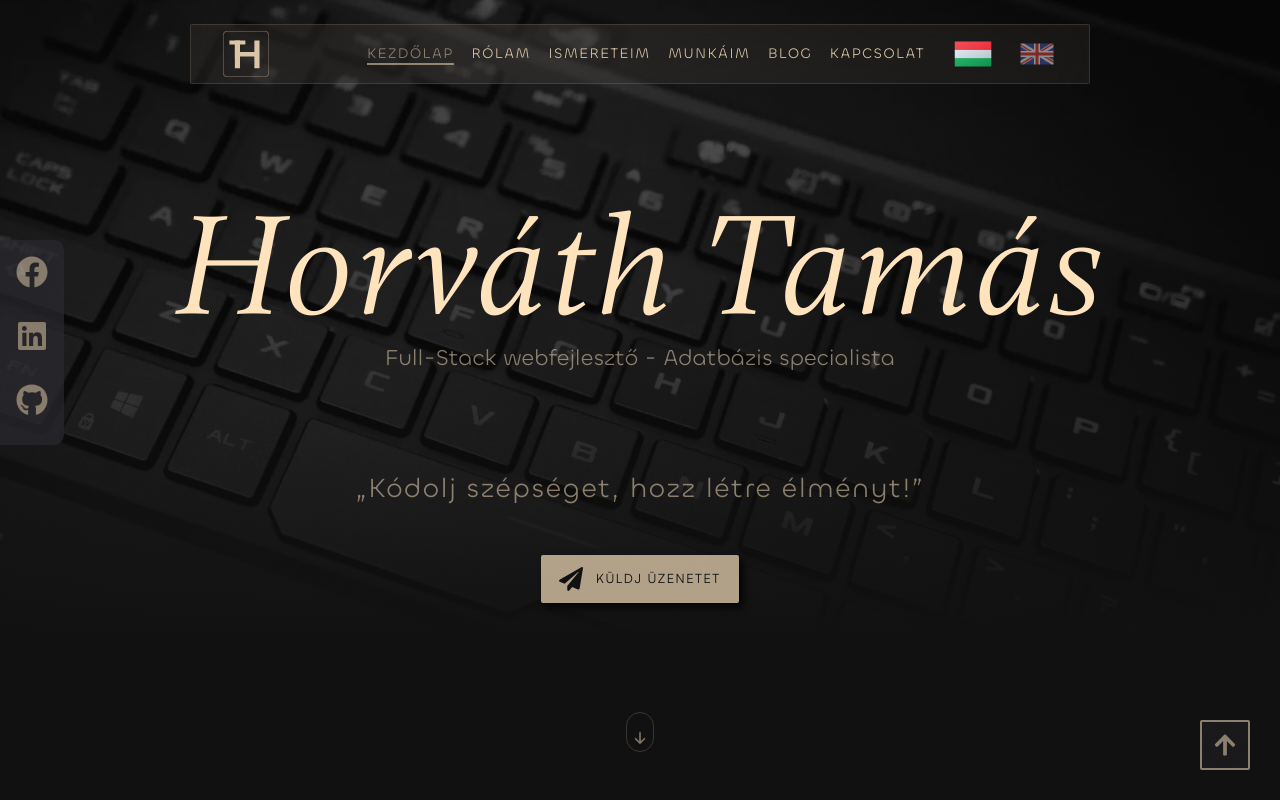
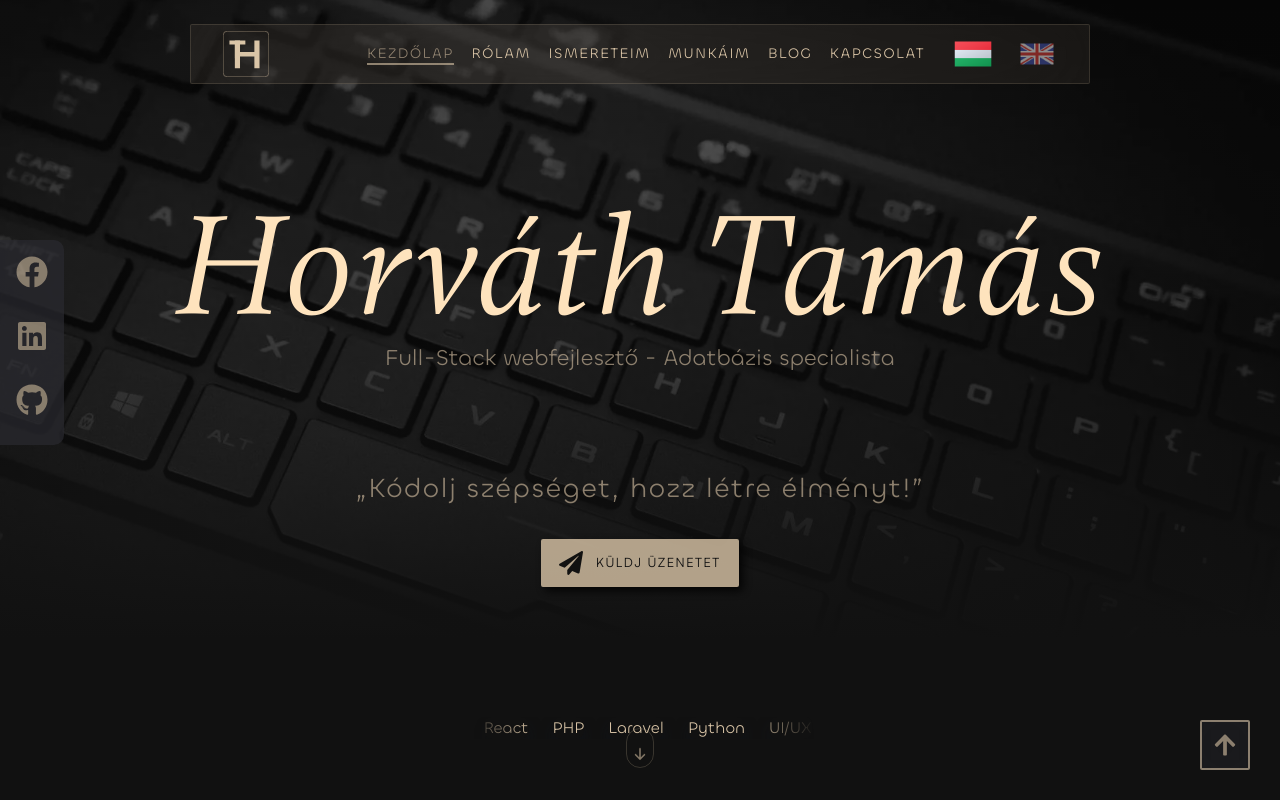
Before and after one commit to Thomas-Horvath/portfolio-new-designe, a React (Create React App) app: page / in a window 1280 px wide. Shown: the top 800 px of the page. Built offline with nearby package versions, Linux system fonts and the light colour scheme.

Commit message:
scrolling text

```diff
--- a/src/components/ScrollText/ScrollText.jsx
+++ /dev/null
@@ -1,61 +0,0 @@
-import React from 'react';
-import { useSpring, animated } from '@react-spring/web';
-
-const ScrollingText = () => {
-  const words = ['PHP', 'Python', 'JavaScript', 'CSS', 'SQL'];
-
-  // Animáció, ami folyamatosan mozgatja a szöveget balra
-  const animation = useSpring({
-    from: { transform: 'translateX(100%)' }, // Kezdés a jobb szélen
-    to: { transform: 'translateX(-100%)' },  // Mozgás balra
-    loop: true, // Végtelen ciklus
-    config: { duration: 5000 }, // Animáció sebessége
-  });
-
-  return (
-    <div
-      style={{
-        overflow: 'hidden',
-        backgroundColor: '#333',
-        padding: '10px 0',
-        width: '100%',
-      }}
-    >
-      <animated.div
-        style={{
-          ...animation,
-          display: 'flex',
-          whiteSpace: 'nowrap',
-        }}
-      >
-        {words.map((word, index) => (
-          <span
-            key={index}
-            style={{
-              color: 'white',
-              fontSize: '1.5rem',
-              padding: '0 20px',
-            }}
-          >
-            {word}
-          </span>
-        ))}
-        {/* Ismétlődő szavak */}
-        {words.map((word, index) => (
-          <span
-            key={index + words.length}
-            style={{
-              color: 'white',
-              fontSize: '1.5rem',
-              padding: '0 20px',
-            }}
-          >
-            {word}
-          </span>
-        ))}
-      </animated.div>
-    </div>
-  );
-};
-
-export default ScrollingText;
--- a/src/pages/Home/Home.jsx
+++ b/src/pages/Home/Home.jsx
@@ -1,18 +1,46 @@
 
-import React, { useContext } from 'react';
+import React, { useContext, useEffect } from 'react';
 import { Link } from 'react-router-dom';
 import { HashLink } from 'react-router-hash-link';
 import { LanguageContext } from '../../contexts/LanguageContext';
 import { motion } from 'framer-motion';
 import { FaFacebook, FaLinkedin, FaGithub, FaPaperPlane } from "react-icons/fa";
 import { BsArrowDownShort } from "react-icons/bs";
-import ScrollingText from '../../components/ScrollText/ScrollText';
+
 
 const Home = () => {
   const { translations } = useContext(LanguageContext);
 
 
 
+  useEffect(() => {
+    const scrollers = document.querySelectorAll(".scroller");
+    // If a user hasn't opted in for recuded motion, then we add the animation
+    if (!window.matchMedia("(prefers-reduced-motion: reduce)").matches) {
+      addAnimation();
+    }
+
+    function addAnimation() {
+      scrollers.forEach((scroller) => {
+        // add data-animated="true" to every `.scroller` on the page
+        scroller.setAttribute("data-animated", true);
+
+        // Make an array from the elements within `.scroller-inner`
+        const scrollerInner = scroller.querySelector(".scroller__inner");
+        const scrollerContent = Array.from(scrollerInner.children);
+
+        // For each item in the array, clone it
+        // add aria-hidden to it
+        // add it into the `.scroller-inner`
+        scrollerContent.forEach((item) => {
+          const duplicatedItem = item.cloneNode(true);
+          duplicatedItem.setAttribute("aria-hidden", true);
+          scrollerInner.appendChild(duplicatedItem);
+        });
+      });
+    }
+
+  }, [])
 
 
 
@@ -110,9 +138,18 @@ const Home = () => {
           </HashLink>
         </motion.div>
 
-
-        {/* <ScrollingText /> */}
-
+        <div className="scroller" data-speed="fast">
+          <ul className="tag-list scroller__inner">
+            <li>HTML</li>
+            <li>CSS</li>
+            <li>JS</li>
+            <li>React</li>
+            <li>PHP</li>
+            <li>Laravel</li>
+            <li>Python</li>
+            <li>UI/UX</li>
+          </ul>
+        </div>
 
         <div className="home-social-media">
           <Link
--- a/src/scss/_home.scss
+++ b/src/scss/_home.scss
@@ -1,3 +1,80 @@
+.scroller {
+    max-width: 350px;
+    position: absolute;
+    bottom: 3.8rem;
+}
+
+.scroller__inner {
+    // padding-block: 1rem;
+    display: flex;
+    flex-wrap: wrap;
+    gap: 1.5rem;
+}
+
+.scroller[data-animated="true"] {
+    overflow: hidden;
+    -webkit-mask: linear-gradient(90deg,
+            transparent,
+            white 20%,
+            white 80%,
+            transparent);
+    mask: linear-gradient(90deg, transparent, white 20%, white 80%, transparent);
+}
+
+.scroller[data-animated="true"] .scroller__inner {
+    width: max-content;
+    flex-wrap: nowrap;
+    animation: scroll var(--_animation-duration, 40s) var(--_animation-direction, forwards) linear infinite;
+}
+
+.scroller[data-direction="right"] {
+    --_animation-direction: reverse;
+}
+
+.scroller[data-direction="left"] {
+    --_animation-direction: forwards;
+}
+
+.scroller[data-speed="fast"] {
+    --_animation-duration: 50s;
+}
+
+.scroller[data-speed="slow"] {
+    --_animation-duration: 60s;
+}
+
+@keyframes scroll {
+    to {
+        transform: translate(calc(-50% - 0.5rem));
+    }
+}
+
+/* general styles */
+
+:root {
+    --clr-neutral-100: hsl(0, 0%, 100%);
+    --clr-primary-100: hsl(205, 15%, 58%);
+    --clr-primary-400: hsl(215, 25%, 27%);
+    --clr-primary-800: hsl(217, 33%, 17%);
+    --clr-primary-900: hsl(218, 33%, 9%);
+}
+
+.tag-list {
+    margin: 0;
+    padding-inline: 0;
+    list-style: none;
+}
+
+.tag-list li {
+    // padding: 1rem;
+    // background: var(--clr-primary-400);
+    color: $main-color;
+    border-radius: 0.5rem;
+    box-shadow: 0 0.5rem 1rem -0.25rem var(--clr-primary-900);
+}
+
+//*----------------------------------------------------------------
+
 .home {
     background: $bg-linear-gradient;
     display: flex;
@@ -5,7 +82,7 @@
     justify-content: center;
     align-items: center;
     text-align: center;
-    padding: 1rem 1rem 0 1rem;
+    padding: 1rem 0;
     height: 100vh;
     position: relative;
     padding-bottom: 4rem;
@@ -18,7 +95,7 @@
         font-weight: 400;
         letter-spacing: .1rem;
         line-height: 5rem;
-        margin: 5rem 0 1rem;
+        margin: 6rem 0 1rem;
         position: relative;
         opacity: 0;
         color: $main-color-8;
@@ -90,11 +167,21 @@
         position: relative;
         animation-delay: .2s;
         opacity: 0;
+        padding: 0 1rem;
     }
 
     &-btn {
         position: relative;
+        margin-bottom: 2rem;
     }
+
+    .scrolling-text {
+        display: block;
+        height: 1.4rem;
+        width: 100%;
+        background-color: $main-color-2;
+    }
+
 
     .home-down-arrow {
         position: absolute;
--- a/src/scss/_mediaQueries.scss
+++ b/src/scss/_mediaQueries.scss
@@ -53,7 +53,7 @@
         }
 
         h3 {
-            margin-bottom: 3rem;
+            margin-bottom: 2rem;
         }
 
         .home-paragraph:nth-child(2) {
@@ -61,7 +61,7 @@
         }
 
         .home-down-arrow {
-            bottom: 3rem;
+            bottom: 2rem;
         }
     }
 
--- a/src/styles/index.css
+++ b/src/styles/index.css
@@ -372,6 +372,72 @@ a,
   visibility: visible;
 }
 
+.scroller {
+  max-width: 350px;
+  position: absolute;
+  bottom: 3.8rem;
+}
+
+.scroller__inner {
+  display: flex;
+  flex-wrap: wrap;
+  gap: 1.5rem;
+}
+
+.scroller[data-animated=true] {
+  overflow: hidden;
+  -webkit-mask: linear-gradient(90deg, transparent, white 20%, white 80%, transparent);
+  mask: linear-gradient(90deg, transparent, white 20%, white 80%, transparent);
+}
+
+.scroller[data-animated=true] .scroller__inner {
+  width: max-content;
+  flex-wrap: nowrap;
+  animation: scroll var(--_animation-duration, 40s) var(--_animation-direction, forwards) linear infinite;
+}
+
+.scroller[data-direction=right] {
+  --_animation-direction: reverse;
+}
+
+.scroller[data-direction=left] {
+  --_animation-direction: forwards;
+}
+
+.scroller[data-speed=fast] {
+  --_animation-duration: 50s;
+}
+
+.scroller[data-speed=slow] {
+  --_animation-duration: 60s;
+}
+
+@keyframes scroll {
+  to {
+    transform: translate(calc(-50% - 0.5rem));
+  }
+}
+/* general styles */
+:root {
+  --clr-neutral-100: hsl(0, 0%, 100%);
+  --clr-primary-100: hsl(205, 15%, 58%);
+  --clr-primary-400: hsl(215, 25%, 27%);
+  --clr-primary-800: hsl(217, 33%, 17%);
+  --clr-primary-900: hsl(218, 33%, 9%);
+}
+
+.tag-list {
+  margin: 0;
+  padding-inline: 0;
+  list-style: none;
+}
+
+.tag-list li {
+  color: #dac5a7;
+  border-radius: 0.5rem;
+  box-shadow: 0 0.5rem 1rem -0.25rem var(--clr-primary-900);
+}
+
 .home {
   background: linear-gradient(rgba(10, 10, 10, 0.6), rgba(10, 10, 10, 0.75), rgb(17, 17, 17) 80%), url(../assets/img/BG-gray.webp) center/cover;
   display: flex;
@@ -379,7 +445,7 @@ a,
   justify-content: center;
   align-items: center;
   text-align: center;
-  padding: 1rem 1rem 0 1rem;
+  padding: 1rem 0;
   height: 100vh;
   position: relative;
   padding-bottom: 4rem;
@@ -390,7 +456,7 @@ a,
   font-weight: 400;
   letter-spacing: 0.1rem;
   line-height: 5rem;
-  margin: 5rem 0 1rem;
+  margin: 6rem 0 1rem;
   position: relative;
   opacity: 0;
   color: #fee3bd;
@@ -427,9 +493,17 @@ a,
   position: relative;
   animation-delay: 0.2s;
   opacity: 0;
+  padding: 0 1rem;
 }
 .home-btn {
   position: relative;
+  margin-bottom: 2rem;
+}
+.home .scrolling-text {
+  display: block;
+  height: 1.4rem;
+  width: 100%;
+  background-color: rgba(218, 197, 167, 0.2);
 }
 .home .home-down-arrow {
   position: absolute;
@@ -1673,13 +1747,13 @@ textarea.form-input {
     flex-direction: row;
   }
   .home h3 {
-    margin-bottom: 3rem;
+    margin-bottom: 2rem;
   }
   .home .home-paragraph:nth-child(2) {
     display: inline-block;
   }
   .home .home-down-arrow {
-    bottom: 3rem;
+    bottom: 2rem;
   }
   .main-heading {
     margin-top: 7rem;
```
